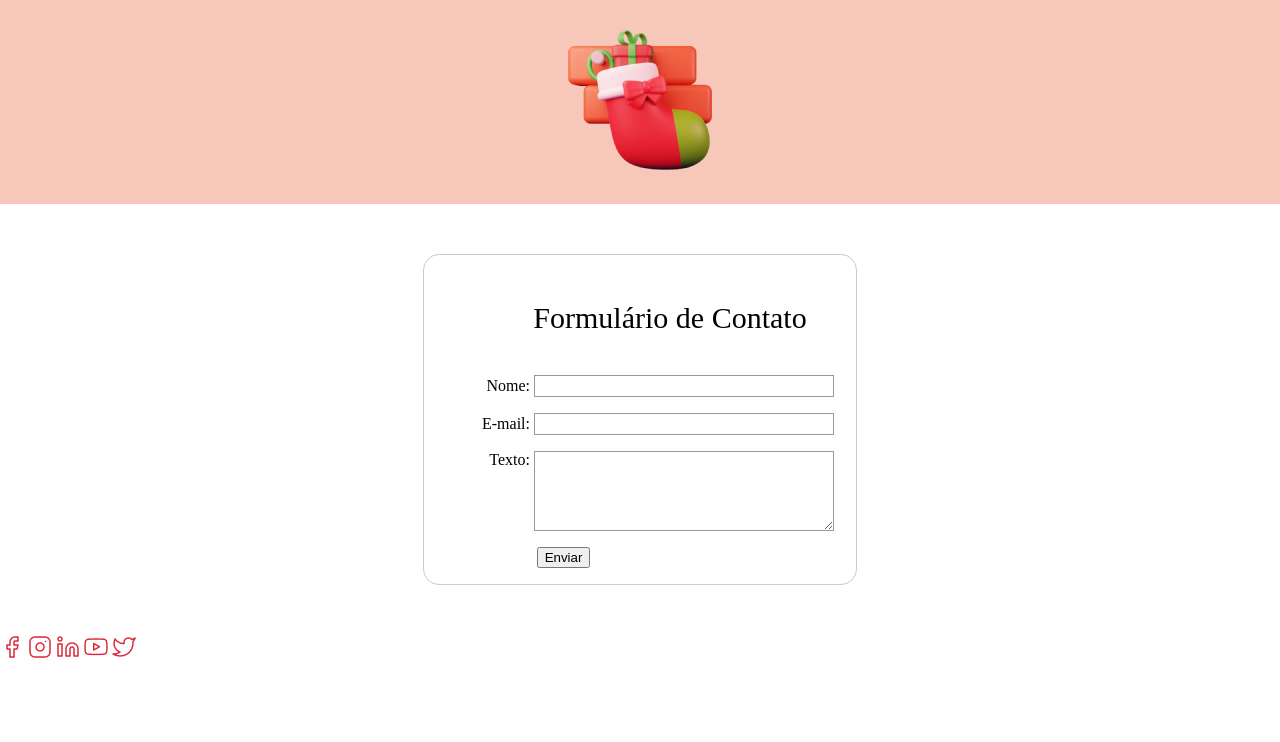
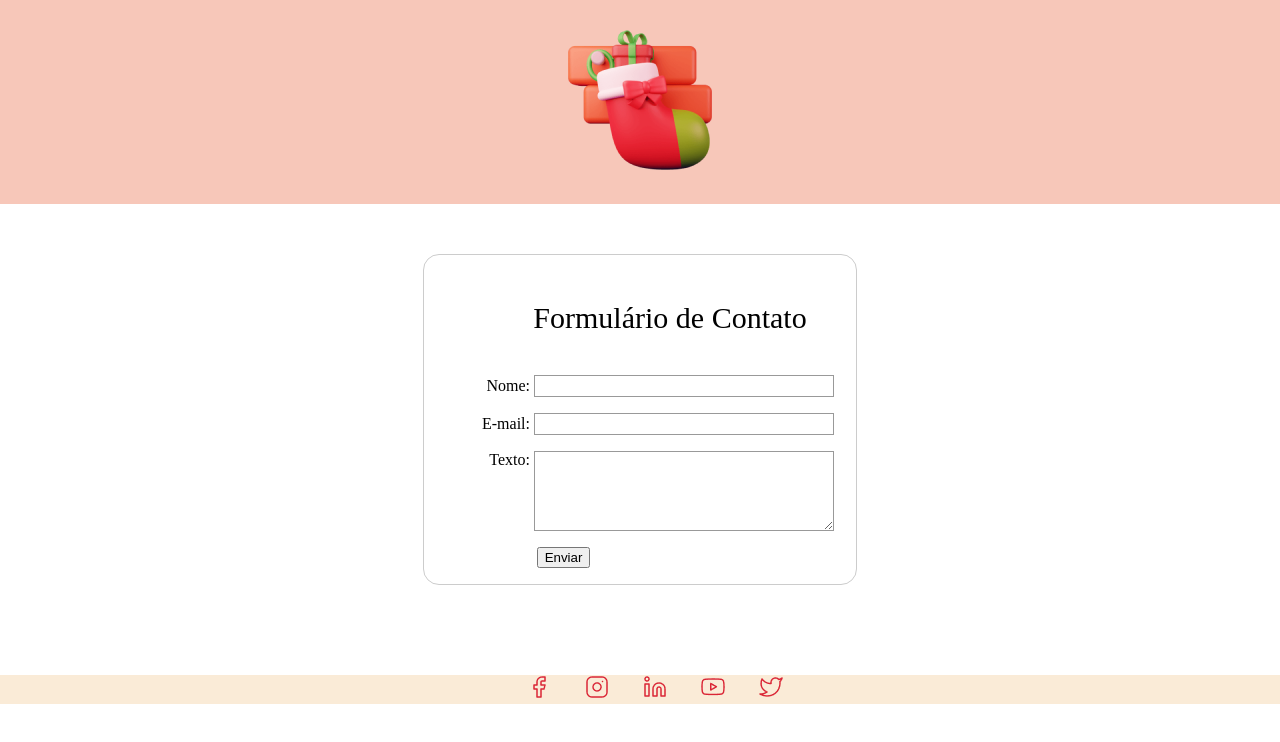
Before and after one commit to filipe-dias-dev/projeto_feliz_natal, a plain HTML site: page pages/contato.html in a window 1280 px wide. Drawn offline with Linux system fonts and the light colour scheme; files that its build step writes are made by us from their sources.

Commit message:
organizando as pastas

```diff
--- a/style/formulario.css
+++ b/assets/css/formulario.css
@@ -55,3 +55,14 @@ button {
     padding-left: 60px;
     padding-bottom: 10px;
 }
+
+.redes-sociais {
+    text-align: center;
+    margin: 90px 0px 0px;
+    line-height: 20px;
+    background-color: antiquewhite;
+}
+
+.redes-sociais img {
+    padding-left: 30px;
+}
```
Also changed, not shown: assets/css/estilos.css (renamed from style/estilos.css), assets/css/reset.css (renamed from style/reset.css).
